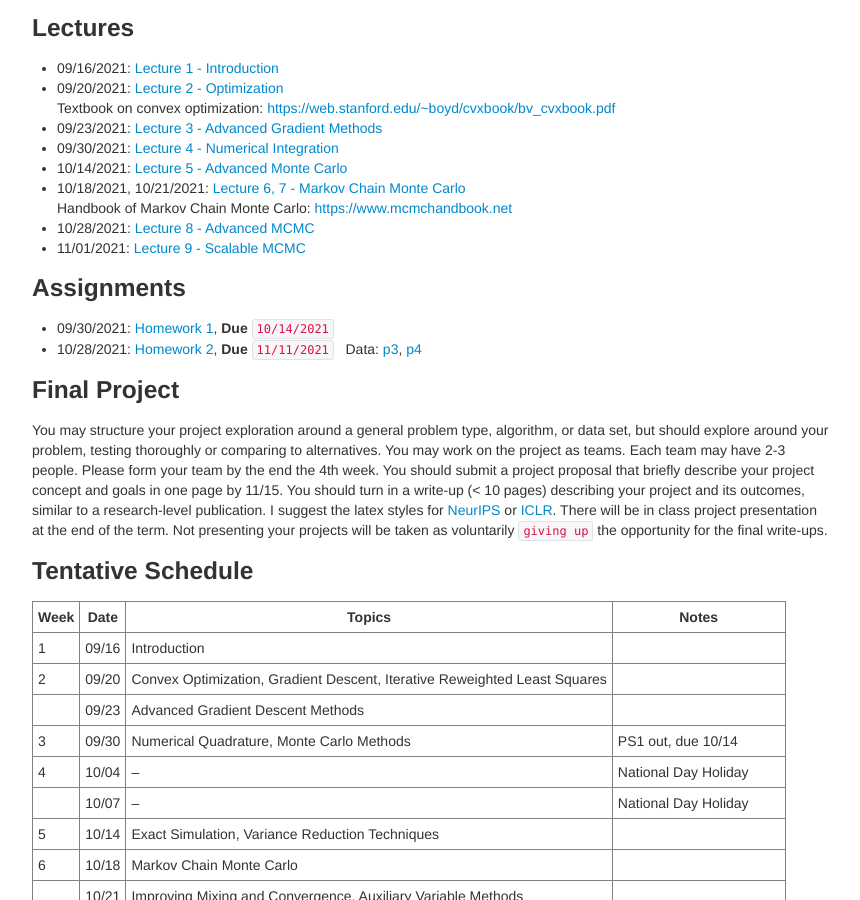
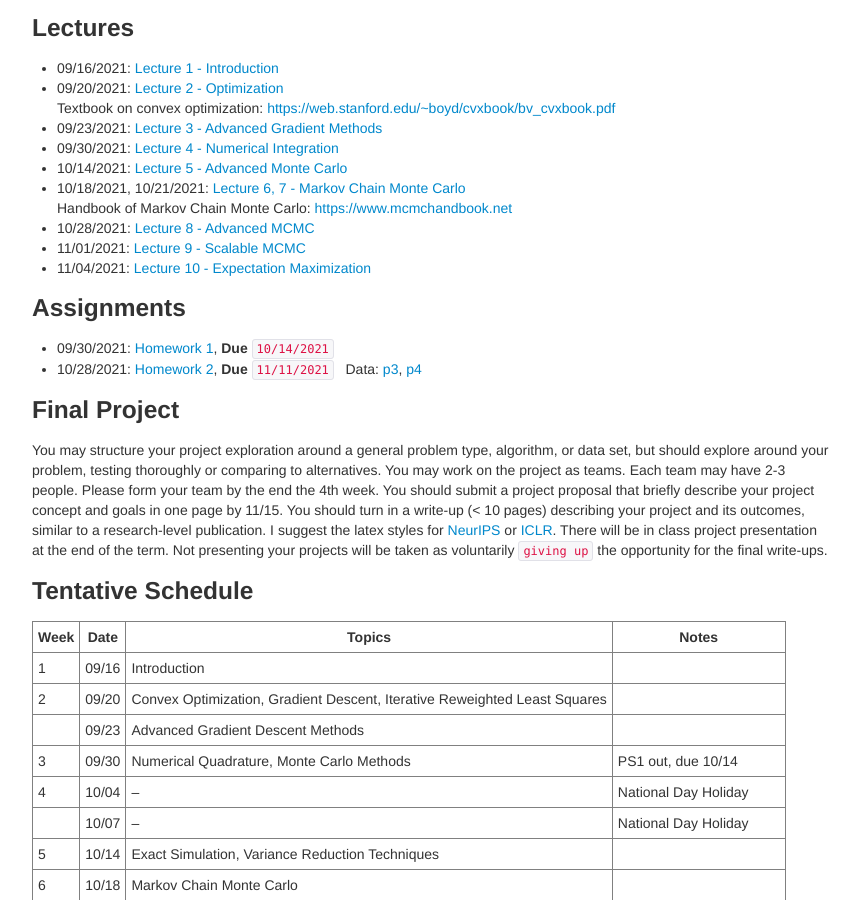
Before and after one commit to zcrabbit/zcrabbit.github.io, a Jekyll site: the page built from courses/smcm-f21.md, in a window 1280 px wide and 900 px high, scrolled down 1085 px. Shown: the whole window, without its empty margins (208-1068 px from the left). Built offline with Jekyll 4.4.1, drawn with Linux system fonts in a browser that asks for light colours.

Commit message:
lecture 10 out

```diff
--- a/courses/smcm-f21.md
+++ b/courses/smcm-f21.md
@@ -47,6 +47,7 @@ We will use python during the course. A good Python tutorial is available at <ht
   Handbook of Markov Chain Monte Carlo: <https://www.mcmchandbook.net>
 - 10/28/2021: [Lecture 8 - Advanced MCMC]({{sites.baseurl}}/static/slides/smcm_fall21/lec08.pdf)
 - 11/01/2021: [Lecture 9 - Scalable MCMC]({{sites.baseurl}}/static/slides/smcm_fall21/lec09.pdf)
+- 11/04/2021: [Lecture 10 - Expectation Maximization]({{sites.baseurl}}/static/slides/smcm_fall21/lec10.pdf)
 
 ### Assignments
 - 09/30/2021: [Homework 1]({{sites.baseurl}}/static/slides/smcm_fall21/hw01.pdf), **Due** `10/14/2021`
```
Also changed, not shown: 3 other files.
